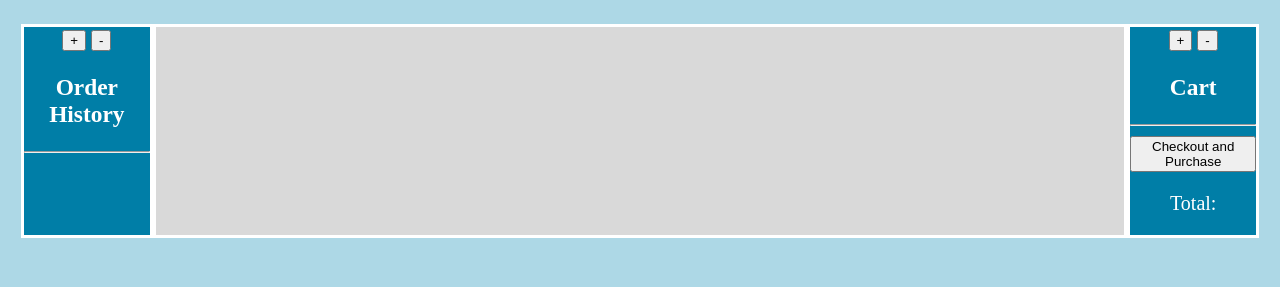
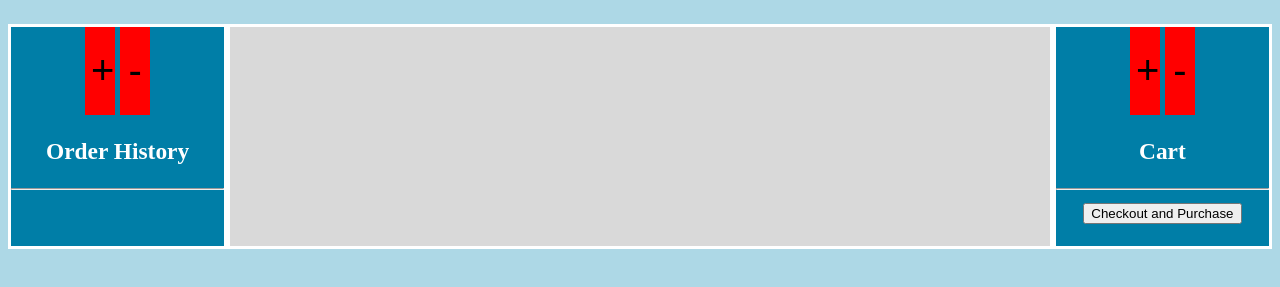
Before and after one commit to lcaroselli/AmazonBay, a website: page public/index.html in a window 1280 px wide. Shown: the part 117-404 px from the top of the page. Drawn offline with nearby package versions, Linux system fonts and the light colour scheme; no server answers.

Commit message:
Fix button styles

```diff
--- a/public/css/styles.css
+++ b/public/css/styles.css
@@ -55,7 +55,8 @@ main {
   color: white;
   border: 3px solid white;
   text-align: center;
-  width: 10%;
+  overflow-y: scroll;
+  width: 20%;
 }
 
 .item-description p {
@@ -77,3 +78,11 @@ main {
 .show {
   visibility: visible;
 }
+
+button#show-orders, button#show-cart, button#hide-orders, button#hide-cart {
+    height: 40%;
+    border: none;
+    font-size: 40px;
+    background: red;
+    width: 30px;
+}
```
